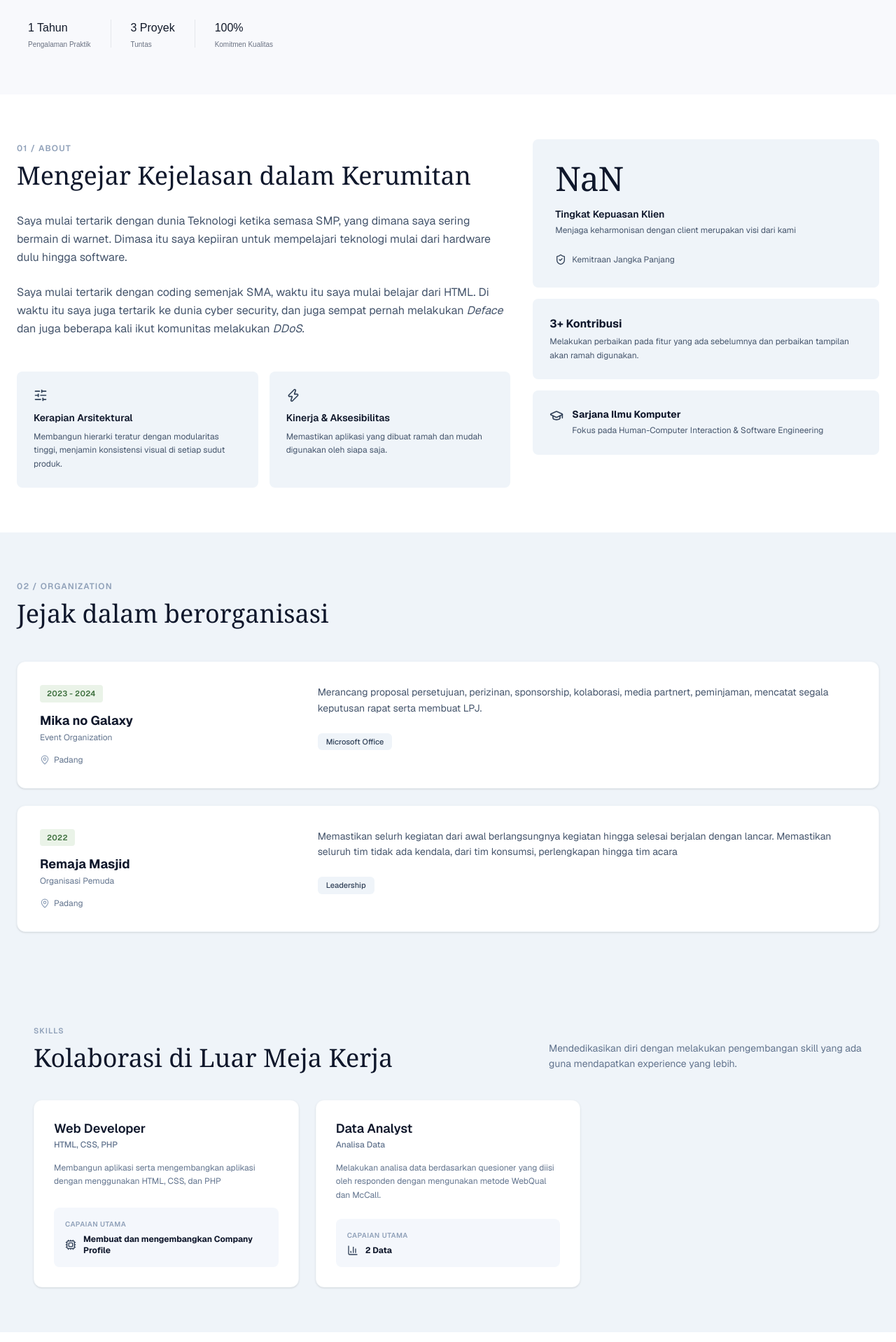
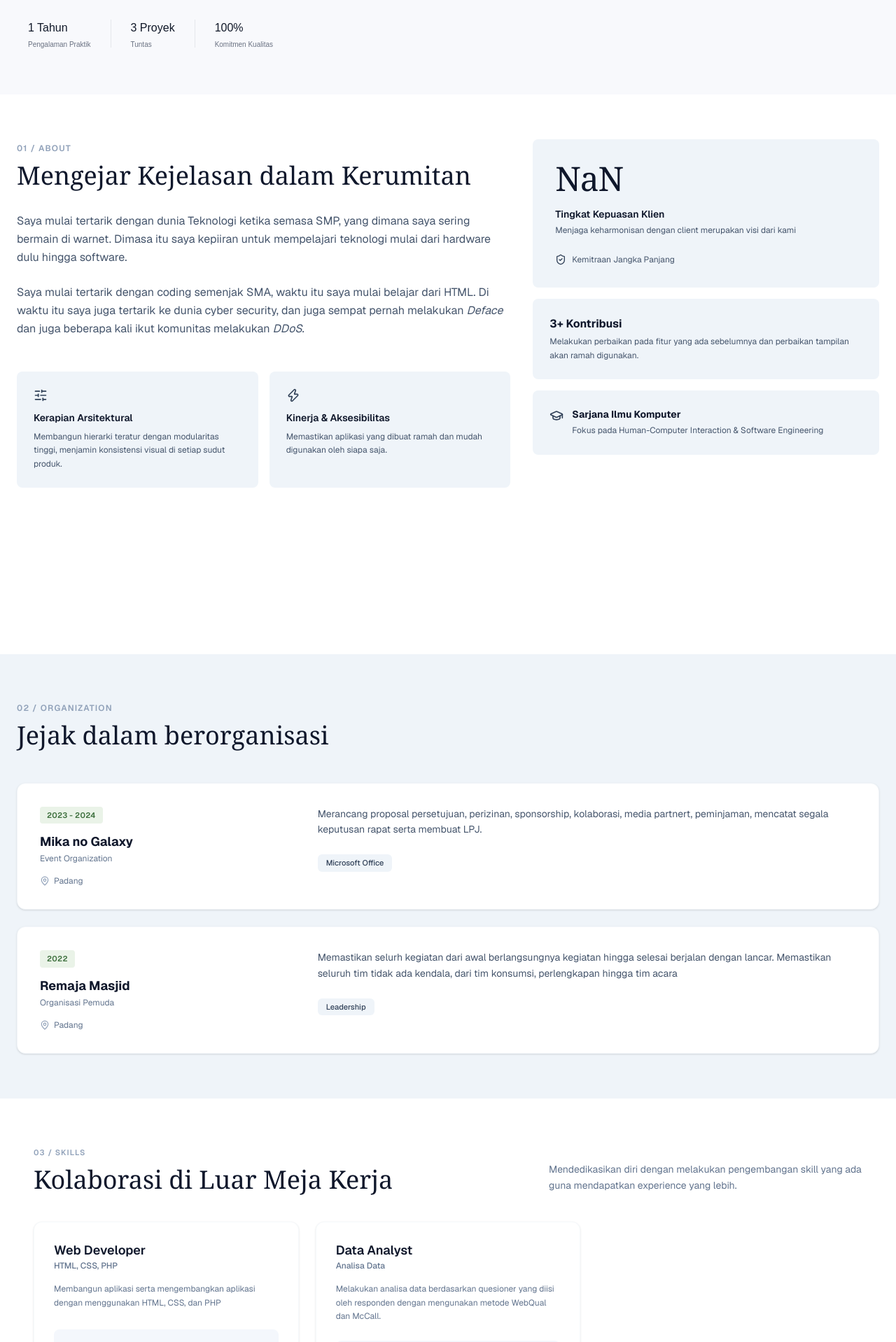
Before and after one commit to Aaagoy/portov2, a Next.js app: page / in a window 1280 px wide. Shown: the part 940-2858 px from the top of the page at 70% size. Built offline with nearby package versions, Linux system fonts and the light colour scheme.

Commit message:
add contact

```diff
--- a/src/app/page.tsx
+++ b/src/app/page.tsx
@@ -1,4 +1,5 @@
-import Experience from "@/components/experience";
+import About from "@/components/About";
+import Contact from "@/components/Contact";
 import Header from "@/components/Header";
 import Hero from "@/components/Hero";
 import Organization from "@/components/Organization";
@@ -9,9 +10,10 @@ export default function Home() {
     <>
     <Header/>
     <Hero/>
-    <Experience/>
+    <About/>
     <Organization/>
     <Skills/>
+    <Contact/>
     </>
   );
 }
--- a/src/components/experience.tsx
+++ b/src/components/About.tsx
@@ -1,9 +1,9 @@
 import React from 'react';
 import { SlidersHorizontal, Zap, ShieldCheck, GraduationCap } from 'lucide-react';
 
-export default function Experience() {
+export default function About() {
   return (
-    <section className="max-w-7xl mx-auto px-6 py-16 bg-white font-sans text-slate-800">
+    <section className="min-h-screen mx-auto px-6 py-16 bg-white font-sans text-slate-800">
       <div className="grid grid-cols-1 lg:grid-cols-12 gap-8 items-start">
 
         {/* Kolom Kiri / Utama (7 dari 12 Kolom) */}
--- /dev/null
+++ b/src/components/Contact.tsx
@@ -0,0 +1,11 @@
+import React from 'react';
+
+
+export default function Contact(){
+    return(
+    <>
+    <section className="bg-[#eff4f9] py-16 px-6 font-sans text-slate-800">
+
+    </section>
+    </>
+)}
--- a/src/components/Organization.tsx
+++ b/src/components/Organization.tsx
@@ -1,5 +1,5 @@
 import React from 'react';
-import { MapPin, CheckCircle2 } from 'lucide-react';
+import { MapPin } from 'lucide-react';
 
 const careerData = [
   {
--- a/src/components/Skill.tsx
+++ b/src/components/Skill.tsx
@@ -1,5 +1,5 @@
 import React from 'react';
-import { BarChart3, Code2, Cpu } from 'lucide-react';
+import { BarChart3, Cpu } from 'lucide-react';
 
 const communityData = [
   {
@@ -22,14 +22,14 @@ const communityData = [
 
 export default function Skills() {
   return (
-    <section className="bg-[#eff4f9] py-16 px-6 md:px-12 font-sans text-slate-800">
+    <section className="bg-white py-16 px-6 md:px-12 font-sans text-slate-800">
       <div className="max-w-7xl mx-auto space-y-10">
 
         {/* Header Section */}
         <div className="flex flex-col md:flex-row md:items-end justify-between gap-6">
           <div>
             <span className="text-[11px] font-semibold tracking-widest text-slate-400 uppercase">
-              Skills
+              03 / Skills
             </span>
             <h2 className="text-3xl md:text-4xl font-serif text-slate-900 mt-2 font-normal">
               Kolaborasi di Luar Meja Kerja
```
